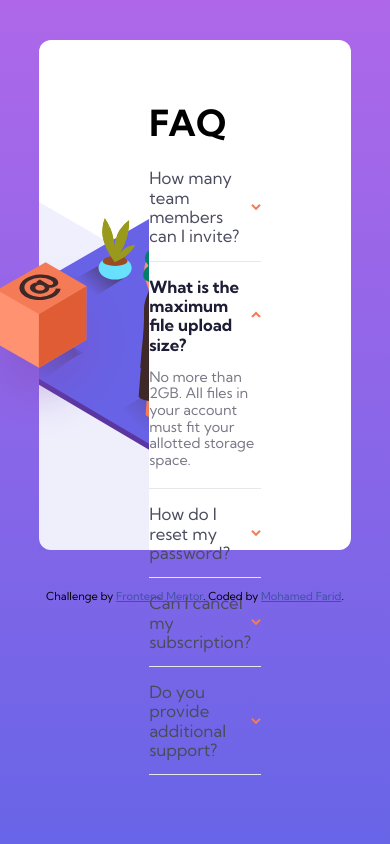
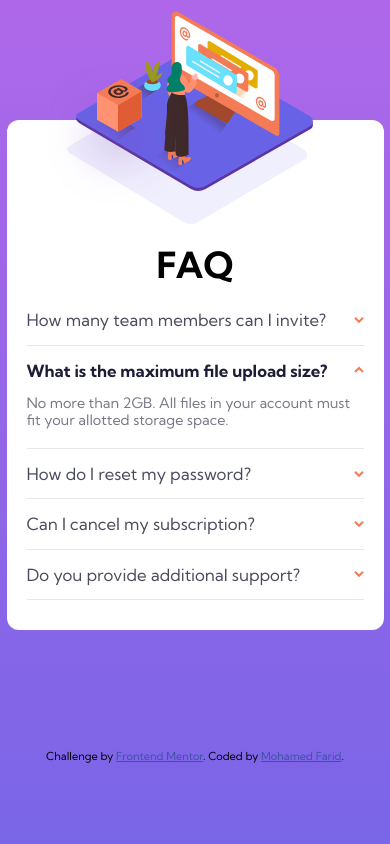
Before and after one commit to FaridJunior/faq-accordion-card-main, a plain HTML site: page index.html in a window 390 px wide. Shown: the top 844 px of the page. Drawn offline with nearby package versions, Linux system fonts and the light colour scheme.

Commit message:
add mobile style

```diff
--- a/css/style.css
+++ b/css/style.css
@@ -22,14 +22,14 @@ body {
   font-size: 12px;
   font-family: "Kumbh Sans", sans-serif;
   background-image: linear-gradient(var(--soft-violet), var(--soft-blue));
-  height: 100vh;
+  height: 125vh;
 }
 
 .faq-container {
   background-color: #fff;
   border-radius: 12px;
-  width: 80%;
-  margin: 40px auto;
+  width: 75%;
+  margin: 120px auto;
   display: flex;
   align-items: stretch;
   height: 510px;
@@ -50,7 +50,12 @@ body {
   left: -93px;
   top: 220px;
 }
-
+.mobile-woman-img {
+  position: absolute;
+  display: none;
+  left: 40px;
+  top: -109px;
+}
 .questions-wrapper {
   padding: 62px 90px 0px 0px;
 }
@@ -103,6 +108,33 @@ body {
   color: var(--dark-grayish-blue);
   display: none;
 }
+/* media less 1250 */
+
+@media (max-width: 1250px) {
+  .box-img {
+    display: none;
+  }
+  .mobile-woman-img {
+    display: block;
+  }
+
+  .imgs-wrapper {
+    background: url(../images/bg-pattern-mobile.svg) no-repeat 60px 0px;
+    position: relative;
+  }
+  .faq-container {
+    width: 377px;
+    flex-direction: column;
+  }
+
+  .questions-wrapper {
+    display: flex;
+    flex-direction: column;
+    justify-content: center;
+    align-items: center;
+    padding: 0px 20px 30px 20px;
+  }
+}
 
 /* active state classes */
 
--- a/index.html
+++ b/index.html
@@ -19,6 +19,7 @@
 <body>
   <section class="faq-container">
     <div class="imgs-wrapper">
+      <img class="mobile-woman-img" src="./images/illustration-woman-online-mobile.svg" alt="img">
       <img class="box-img" src="./images/illustration-box-desktop.svg" alt="">
     </div>
     <div class="questions-wrapper">
```
Also changed, not shown: screenshots/desktop.png, screenshots/mobile.png (added).
